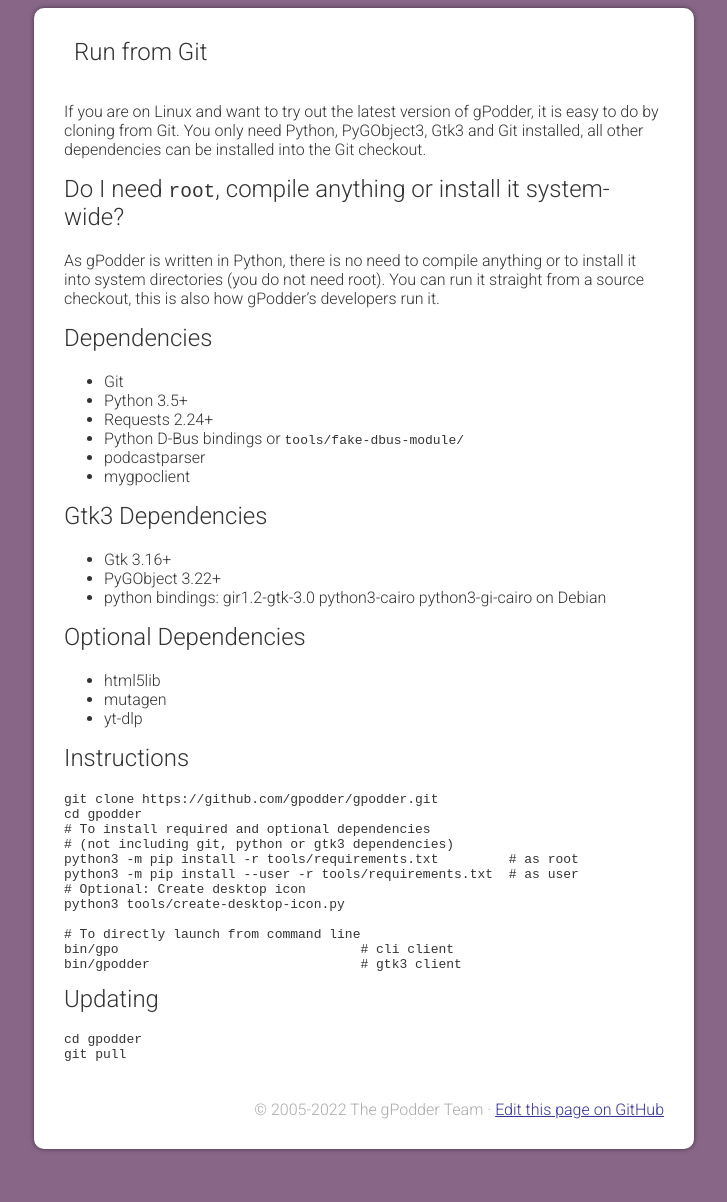
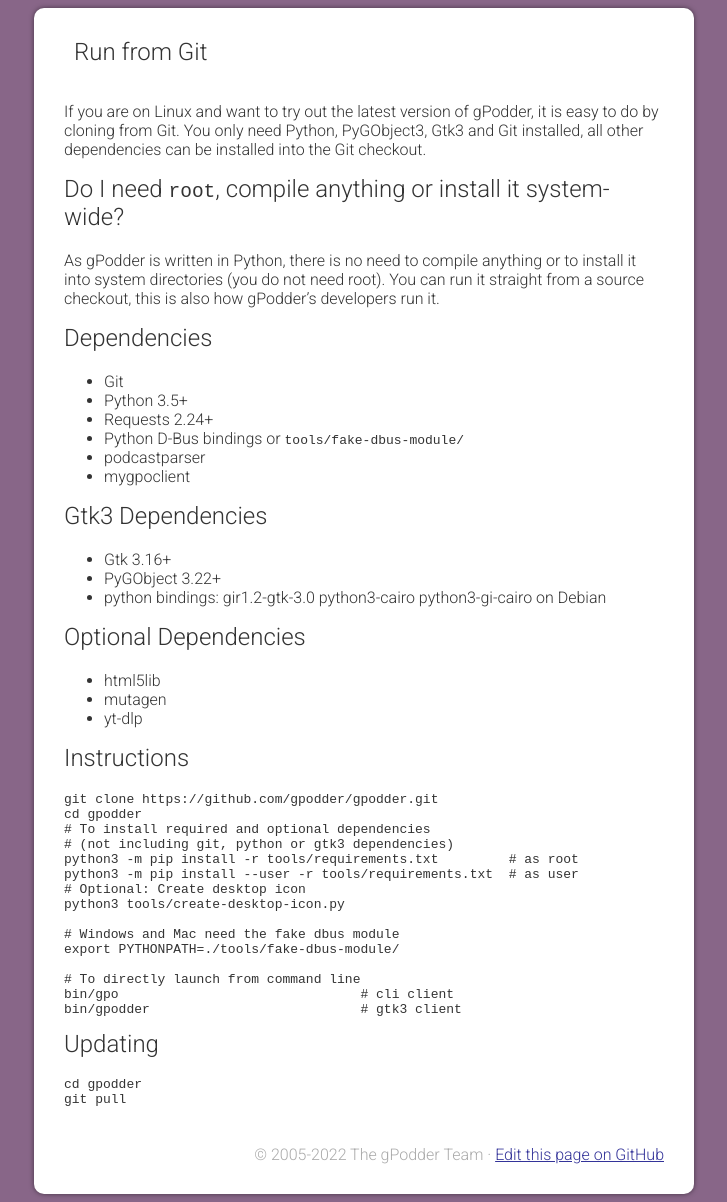
Before and after one commit to gpodder/gpodder.github.io, a Jekyll site: the page built from docs/run-from-git.md, in a window 1280 px wide. Shown: the whole page, without its empty margins (276-1003 px from the left). Built offline with Jekyll 4.4.1, drawn with Linux system fonts in a browser that asks for light colours; our own code applies the rules of GitHub Pages for plain Markdown files; before the commit the page ends 1157 px from its top, so only the background shows below that.

Commit message:
Add instructions for using the fake dbus module when running from git.

```diff
--- a/docs/run-from-git.md
+++ b/docs/run-from-git.md
@@ -40,6 +40,9 @@
     # Optional: Create desktop icon
     python3 tools/create-desktop-icon.py
 
+    # Windows and Mac need the fake dbus module
+    export PYTHONPATH=./tools/fake-dbus-module/
+
     # To directly launch from command line
     bin/gpo                               # cli client
     bin/gpodder                           # gtk3 client
```
